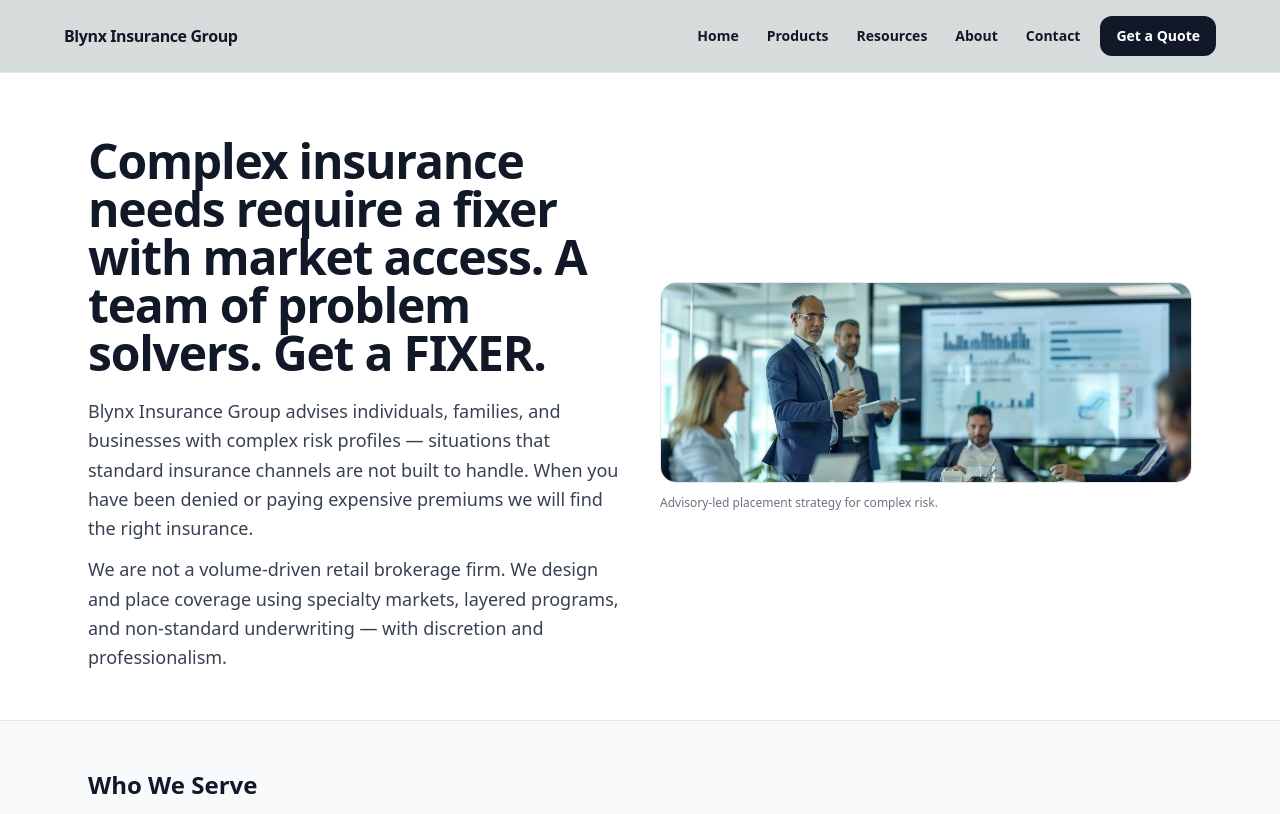
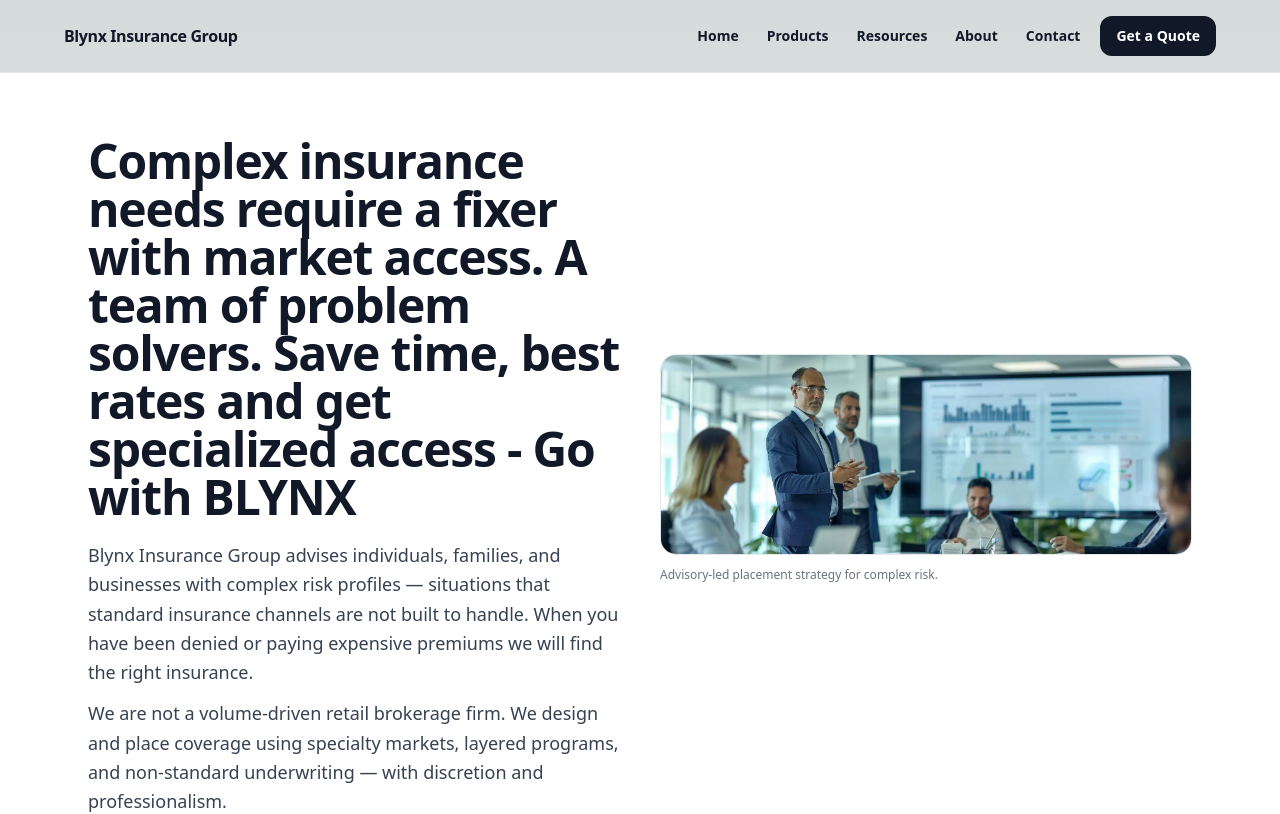
Before and after one commit to Thoxie/Blynx-Insurance-Group, a Next.js app: page / in a window 1280 px wide. Shown: the top 814 px of the page. Built offline with nearby package versions, Linux system fonts and the light colour scheme.

Commit message:
Update page.tsx

```diff
--- a/app/page.tsx
+++ b/app/page.tsx
@@ -24,7 +24,7 @@ export default function HomePage() {
 
               <h1 className="mt-4 max-w-4xl text-4xl font-semibold tracking-tight text-gray-900 md:text-5xl">
                 Complex insurance needs require a fixer with market access. A
-                team of problem solvers. Get a FIXER.
+                team of problem solvers. Save time, best rates and get specialized access - Go with BLYNX
               </h1>
 
               <p className="mt-5 max-w-3xl text-lg leading-relaxed text-gray-700">
```
